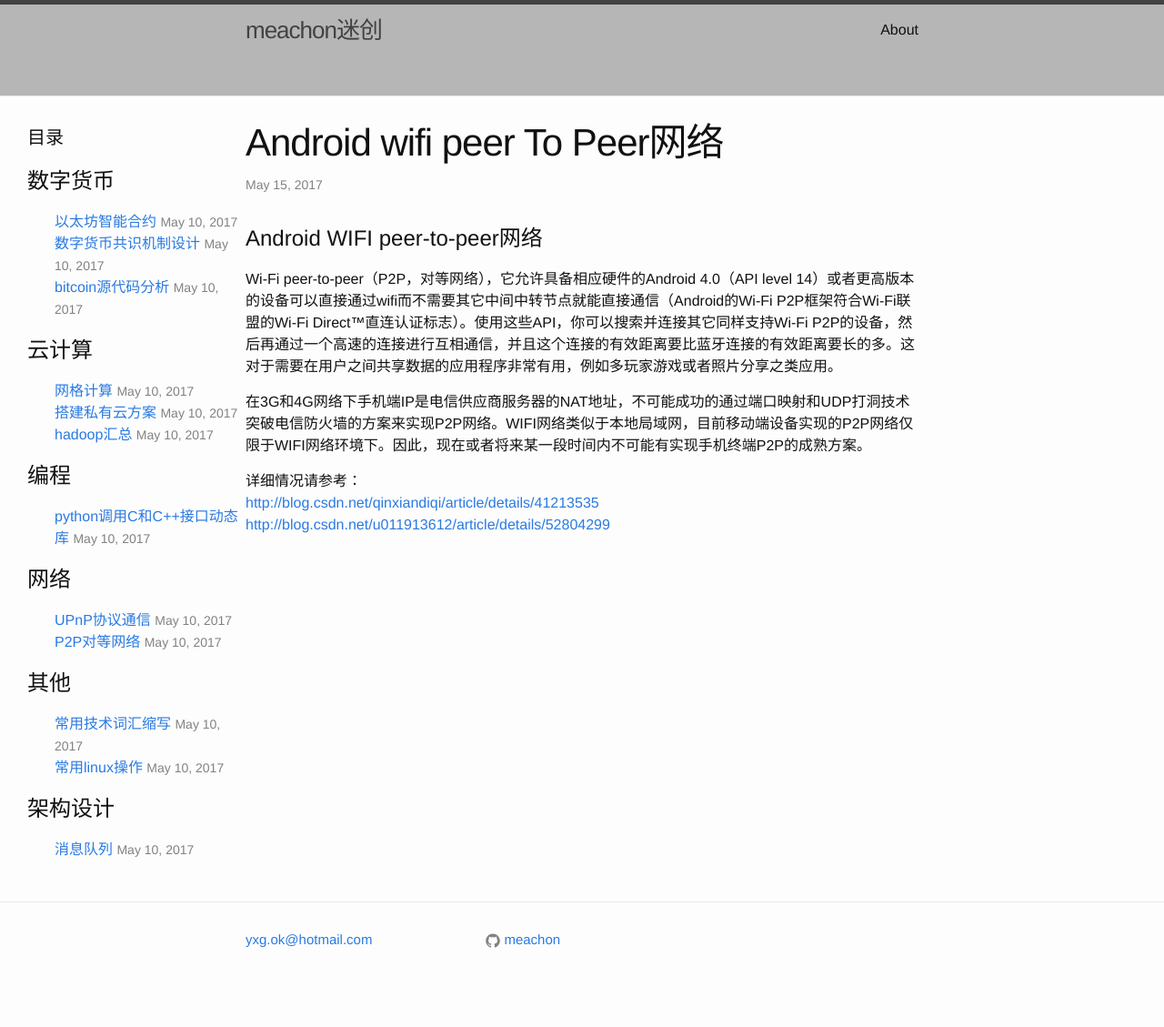
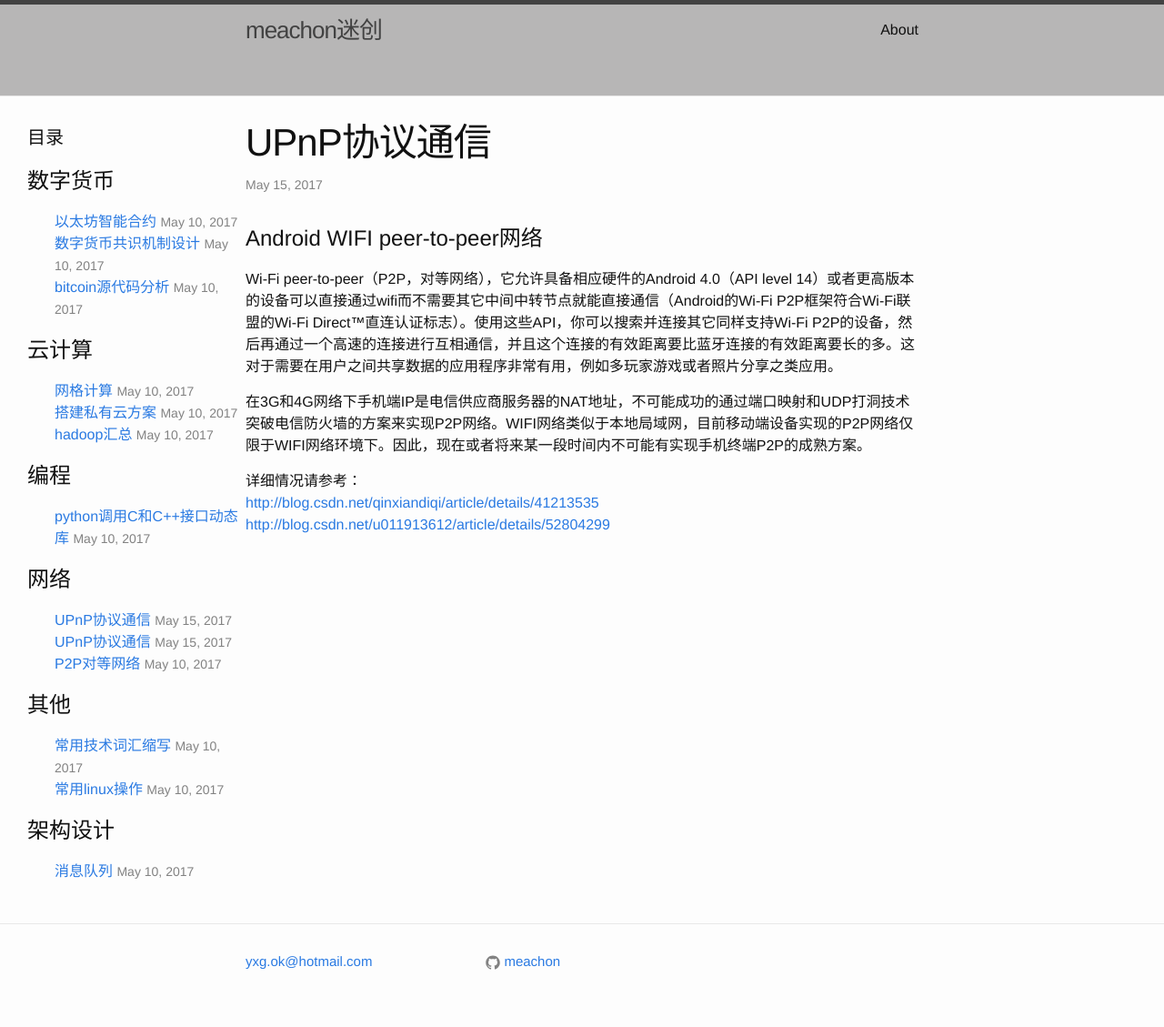
Before and after one commit to meachon/meachon.github.io, a Jekyll site: the page built from _posts/2017-05-15-Android WIFI peer-to-peer网络.md, in a window 1280 px wide. Shown: the whole page at 91% size. Built offline with Jekyll 4.4.1, drawn with Linux system fonts in a browser that asks for light colours; our own code applies the rules of GitHub Pages for plain Markdown files; before the commit the page ends 1105 px from its top, so only the background shows below that.

```diff
--- a/_posts/2017-05-15-Android WIFI peer-to-peer网络.md
+++ b/_posts/2017-05-15-Android WIFI peer-to-peer网络.md
@@ -1,3 +1,10 @@
+---
+layout: post
+title:  "UPnP协议通信"
+date:   2017-05-15 19:55:39 +0800
+categories: 网络
+---
+
 # Android WIFI peer-to-peer网络
 
 Wi-Fi peer-to-peer（P2P，对等网络），它允许具备相应硬件的Android 4.0（API level 14）或者更高版本的设备可以直接通过wifi而不需要其它中间中转节点就能直接通信（Android的Wi-Fi P2P框架符合Wi-Fi联盟的Wi-Fi Direct™直连认证标志）。使用这些API，你可以搜索并连接其它同样支持Wi-Fi P2P的设备，然后再通过一个高速的连接进行互相通信，并且这个连接的有效距离要比蓝牙连接的有效距离要长的多。这对于需要在用户之间共享数据的应用程序非常有用，例如多玩家游戏或者照片分享之类应用。
```
Also changed, not shown: _posts/2017-05-15-UPnP协议通信.md (+1 -1 lines).
